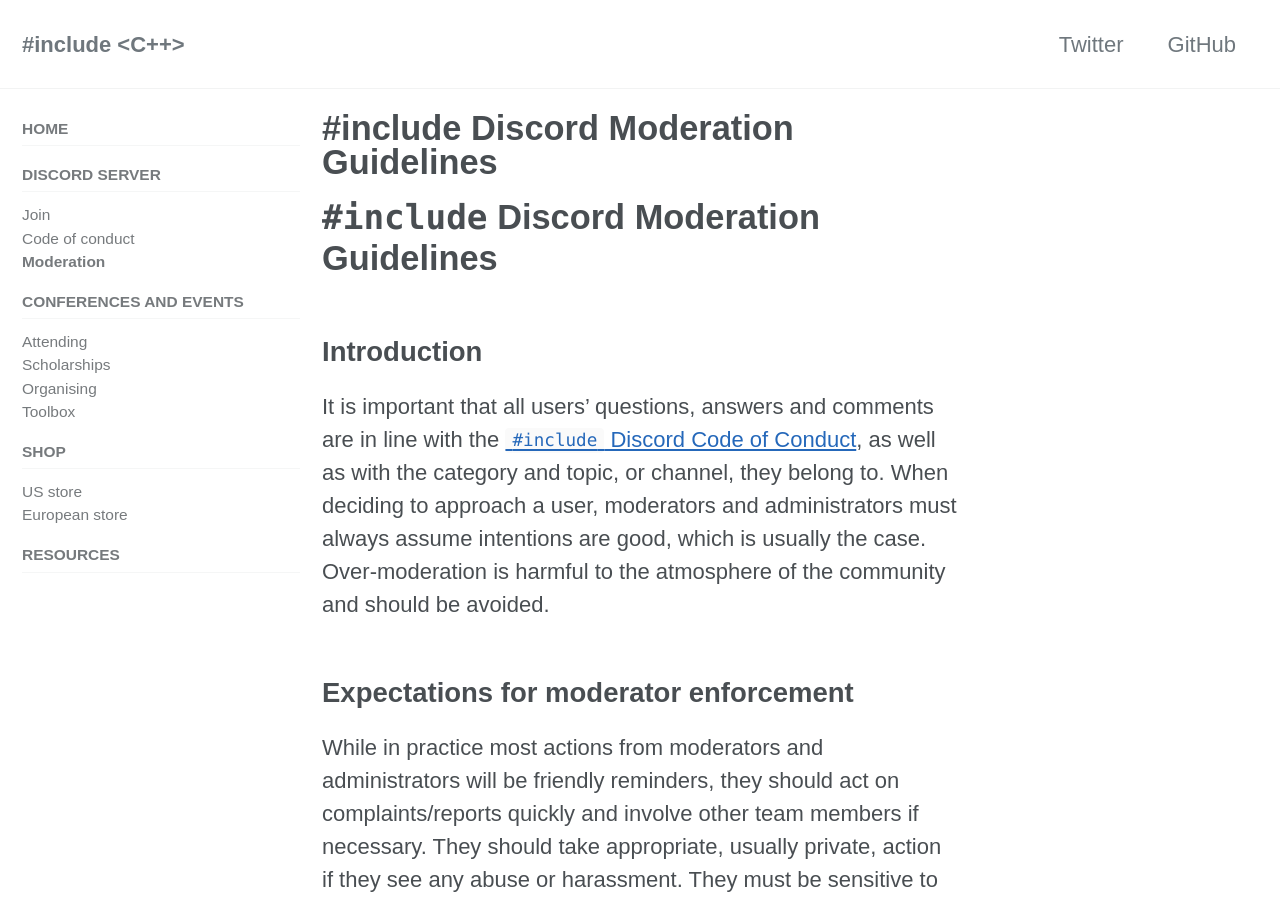
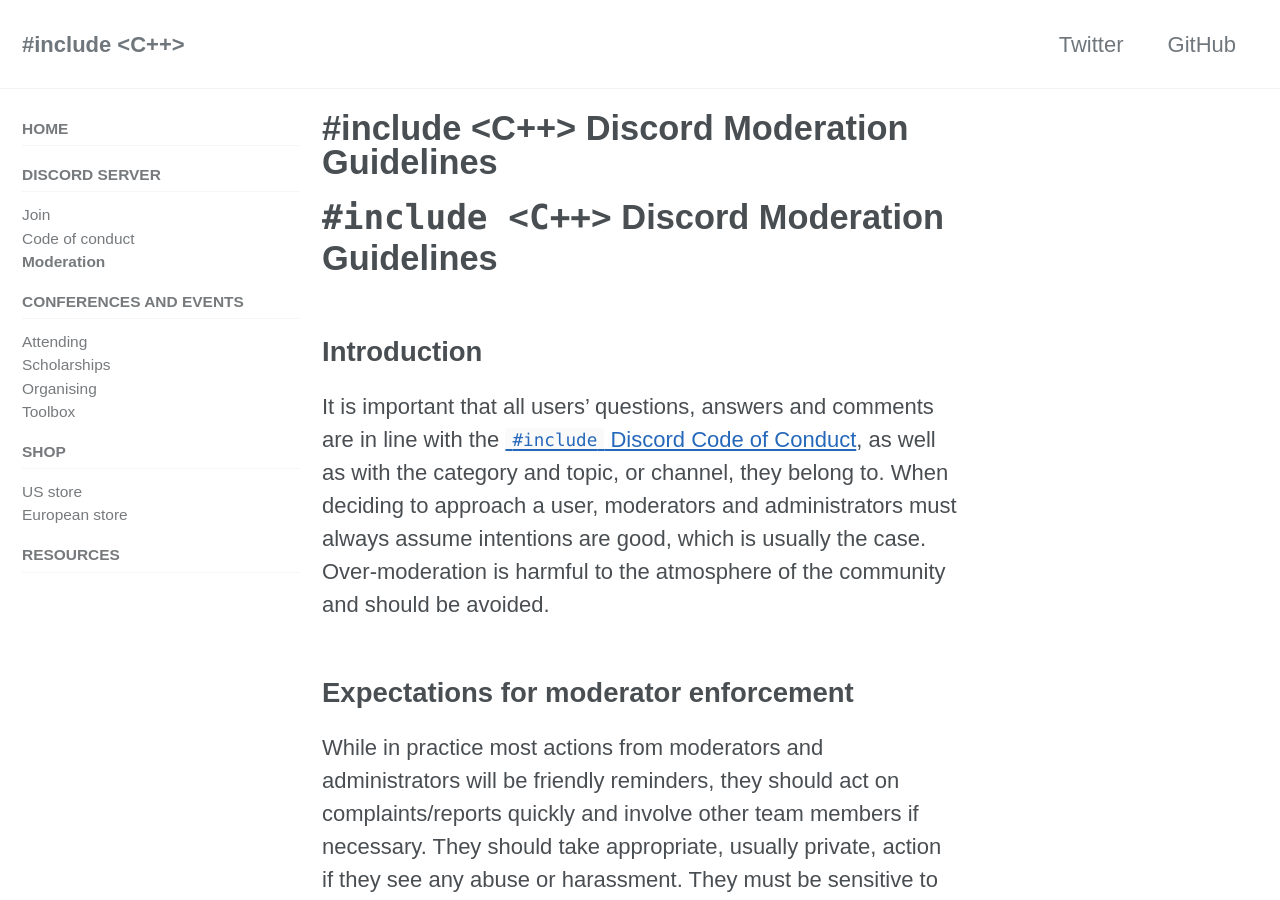
Before and after one commit to include-cpp/include-cpp.github.io, a Jekyll site: the page built from moderation.md, in a window 1280 px wide and 900 px high. Built offline with Jekyll 4.4.1, drawn with Linux system fonts in a browser that asks for light colours; cached includes are drawn as plain includes; nearby versions of some CDN libraries; our own code applies the rules of GitHub Pages for plain Markdown files.

Commit message:
Fix an inconsistency in some titles

```diff
--- a/moderation.md
+++ b/moderation.md
@@ -2,7 +2,7 @@
 layout: archive
 ---
 
-`#include` Discord Moderation Guidelines
+`#include <C++>` Discord Moderation Guidelines
 ========================================
 
 Introduction
```
Also changed, not shown: code-of-conduct.md (+1 -1 lines).
